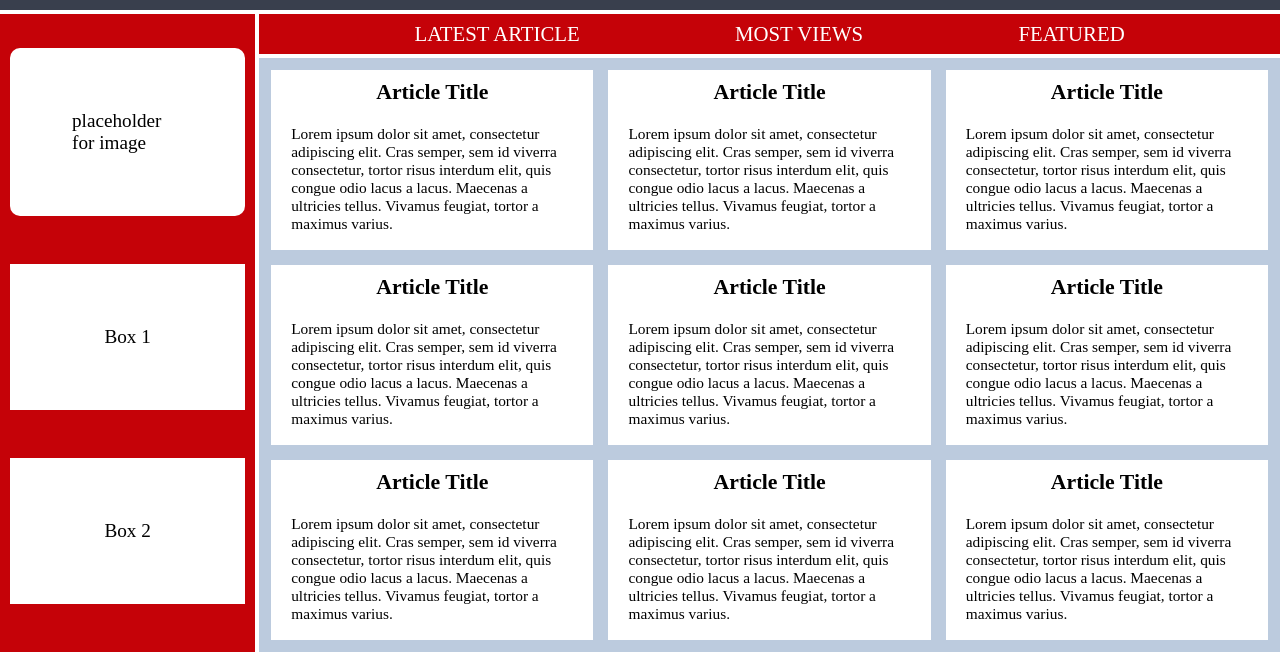
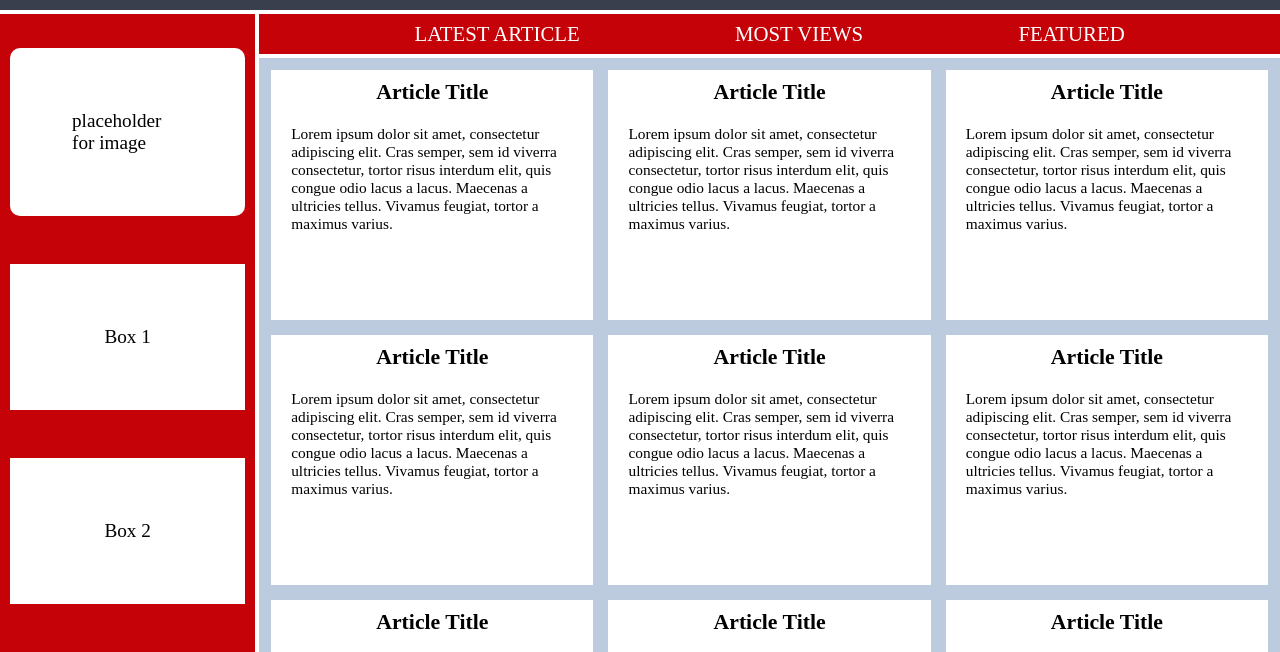
Before and after one commit to New3This/TOP, a plain HTML site: page Exercises/02 - holy-grail-mockup/index.html in a window 1280 px wide. Shown: the part 68-720 px from the top of the page. Drawn offline with Linux system fonts and the light colour scheme.

Commit message:
readme restructure edit

```diff
--- a/Exercises/02 - holy-grail-mockup/styles.css
+++ b/Exercises/02 - holy-grail-mockup/styles.css
@@ -53,7 +53,7 @@
   grid-row: span 2;
   display:grid;
   grid-template-columns: repeat(auto-fit, minmax(250px, 1fr));
-  grid-template-rows: repeat(auto-fit, minmax(180px, 1fr));
+  grid-template-rows: repeat(auto-fit, minmax(250px, 1fr));
   background-color: rgba(188,203,222,255);
   padding: 12px;
   gap:15px;
```
Also changed, not shown: Exercises/02 - holy-grail-mockup/image-1.png (added), 1 other file.
